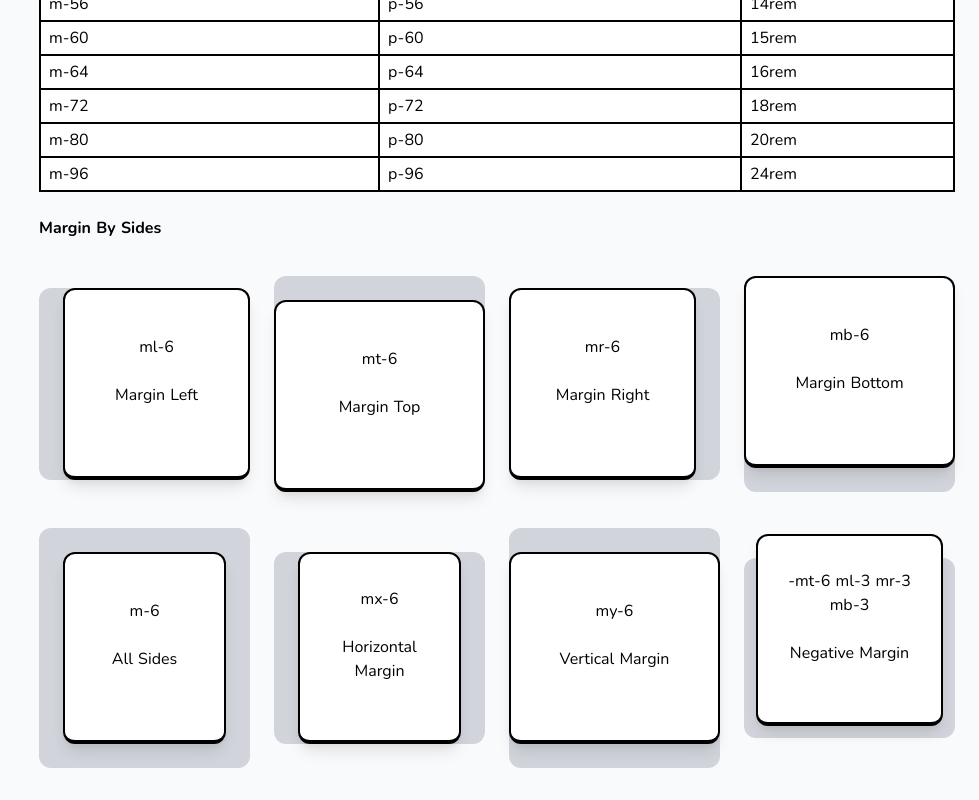
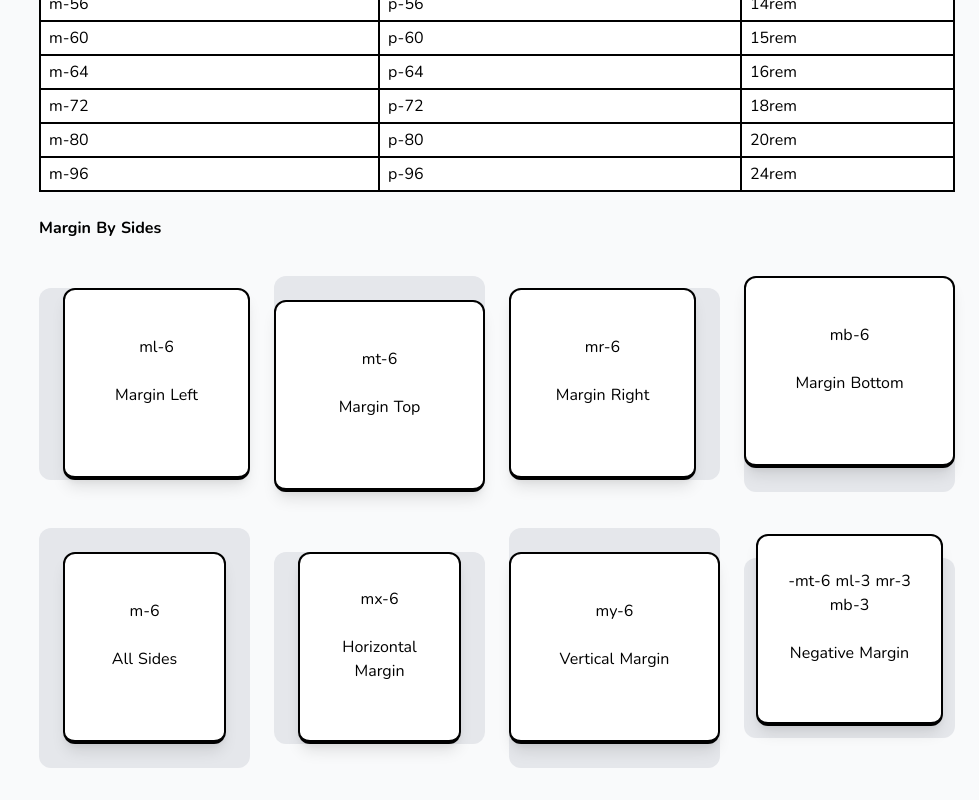
Before and after one commit to juankbrera/tailwind-guide, a Nuxt app: page / in a window 1280 px wide. Shown: the part 11200-12000 px from the top of the page, without its empty margins (301-1280 px from the left). Built offline with nearby package versions, Linux system fonts and the light colour scheme.

Commit message:
updating bg color

```diff
--- a/components/sections/spacing.vue
+++ b/components/sections/spacing.vue
@@ -29,7 +29,7 @@
         :key="example.title"
         class="flex items-center justify-center"
       >
-        <div class="flex bg-gray-300 rounded-xl w-full">
+        <div class="flex bg-gray-200 rounded-xl w-full">
           <ui-sample-bordered-box class="w-full h-48" :class="example.utility">
             <p>{{ example.utility }}</p>
             <p>{{ example.title }}</p>
@@ -48,7 +48,7 @@
         class="flex items-center justify-center"
       >
         <div
-          class="flex bg-gray-300 rounded-xl w-full"
+          class="flex bg-gray-200 rounded-xl w-full"
           :class="example.utility"
         >
           <ui-sample-bordered-box class="w-full h-48">
```
